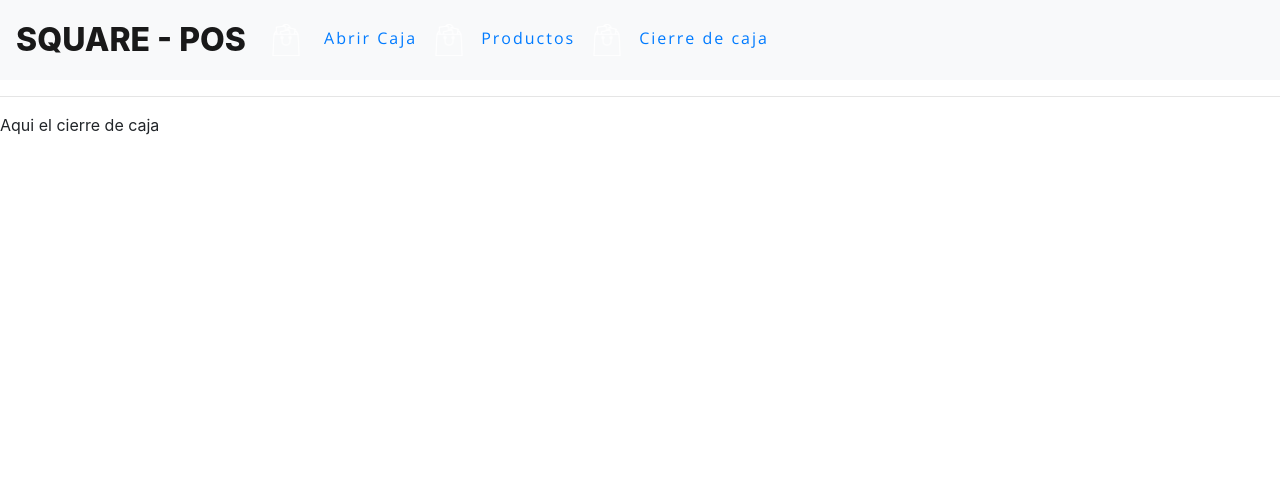
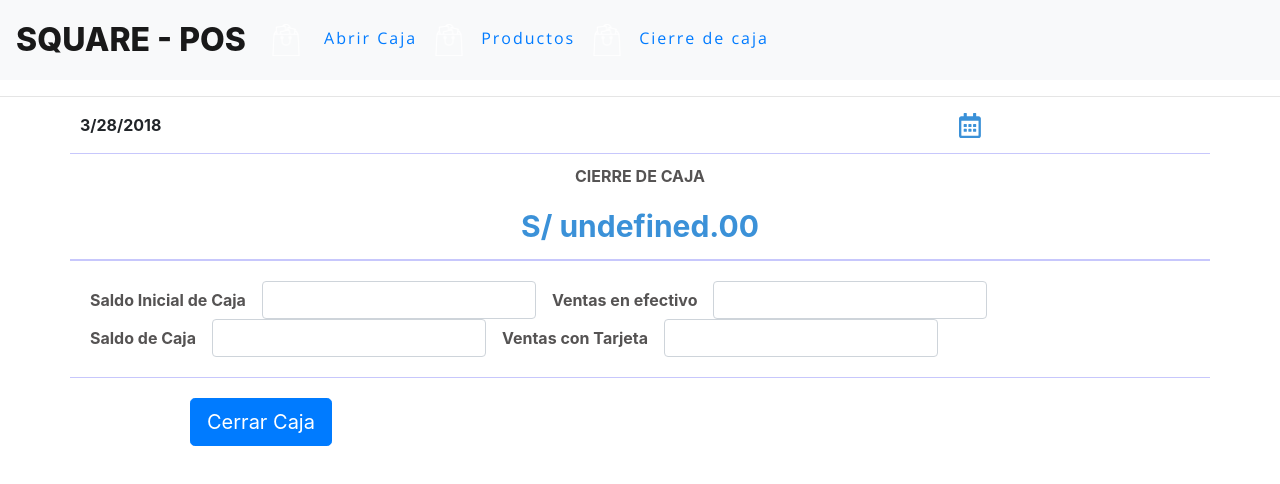
Before and after one commit to yennyelizabeth/square-pos, a React app: page /closeBox in a window 1280 px wide. Built offline with nearby package versions, Linux system fonts and the light colour scheme.

Commit message:
apertura y cierre de caja

```diff
--- a/src/components/closeBox.js
+++ b/src/components/closeBox.js
@@ -1,7 +1,46 @@
-import React from 'react'
+import React from 'react';
+import 'bootstrap/dist/css/bootstrap.min.css';
+import 'bootstrap/dist/js/bootstrap.min.js';
+import './main.css';
 
-const CloseBox = () => (
-    <div>Aqui el cierre de caja</div>
-)
+const CloseBox = props => (
+    <div class="container form-pay">
+      <div class="row">
+        <p className = "text-left date">{new Date().toLocaleDateString() }</p>
+        <i class="far fa-calendar-alt"></i>
+        <div className="col-12 monto-pay">
+          <p>CIERRE DE CAJA</p>
+          <div>
+            {`S/ ${localStorage.total}.00`}
+          </div>
+        </div>
+        <div className="col-12 monto-pay">
+
+        <form class="form-inline">
+  <div class="form-group">
+    <label for="inputPassword6">Saldo Inicial de Caja</label>
+    <input type="number" id="inputPassword6" class="form-control mx-sm-3" aria-describedby="passwordHelpInline"/>
+</div>
+<div class="form-group">
+    <label for="inputPassword6">Ventas en efectivo</label>
+    <input type="number" id="inputPassword6" class="form-control mx-sm-3" aria-describedby="passwordHelpInline"/>
+</div>
+<div class="form-group">
+    <label for="inputPassword6">Saldo de Caja</label>
+    <input type="number" id="inputPassword6" class="form-control mx-sm-3" aria-describedby="passwordHelpInline"/>
+</div>
+<div class="form-group">
+    <label for="inputPassword6">Ventas con Tarjeta</label>
+    <input type="number" id="inputPassword6" class="form-control mx-sm-3" aria-describedby="passwordHelpInline"/>
+</div>
+</form>
+        </div>
+
+        <button type="button" className="btn btn-primary btn-lg caja">Cerrar Caja</button>
+
+
+      </div>
+    </div>
+  )
 
 export default CloseBox
--- a/src/components/main.css
+++ b/src/components/main.css
@@ -173,3 +173,18 @@
     padding-top:11px;
     margin:0;
 }
+
+.date {
+    font-weight: bold;
+    margin-left: 10px;
+}
+
+.fa-calendar-alt{
+    margin-left: 70%;
+    font-size: 25px;
+    color: rgb(59, 145, 216);
+}
+
+.caja {
+    margin-left: 120px!important;
+}
--- a/src/components/openbox.js
+++ b/src/components/openbox.js
@@ -1,7 +1,39 @@
-import React from 'react'
+import React from 'react';
+import 'bootstrap/dist/css/bootstrap.min.css';
+import 'bootstrap/dist/js/bootstrap.min.js';
+import './main.css';
+import dinero from '../assets/icons/dinero.png';
+import tarjeta from '../assets/icons/tarjeta-de-credito.png';
+import pregunta from '../assets/icons/pregunta.png';
+import calendario from '../assets/icons/calendario.png';
 
-const OpenBox = () => (
-    <div>Aqui empieza el arqueo de caja</div>
-)
+const OpenBox = props => (
+    <div class="container form-pay">
+      <div class="row">
+        <p className = "text-left date">{new Date().toLocaleDateString() }</p>
+        <i class="far fa-calendar-alt"></i>
+        <div className="col-12 monto-pay">
+          <p>APERTURA DE CAJA</p>
+          <div>
+            {`S/ ${localStorage.total}.00`}
+          </div>
+        </div>
+        <div className="col-12 monto-pay">
+
+        <form class="form-inline">
+  <div class="form-group">
+    <label for="inputPassword6">Saldo Inicial de Caja</label>
+    <input type="number" id="inputPassword6" class="form-control mx-sm-3" aria-describedby="passwordHelpInline"/>
+</div>
+
+</form>
+        </div>
+
+        <button type="button" className="btn btn-primary btn-lg caja mt-5">Aperturar</button>
+
+
+      </div>
+    </div>
+  )
 
 export default OpenBox
```
Also changed, not shown: 1 other file.
